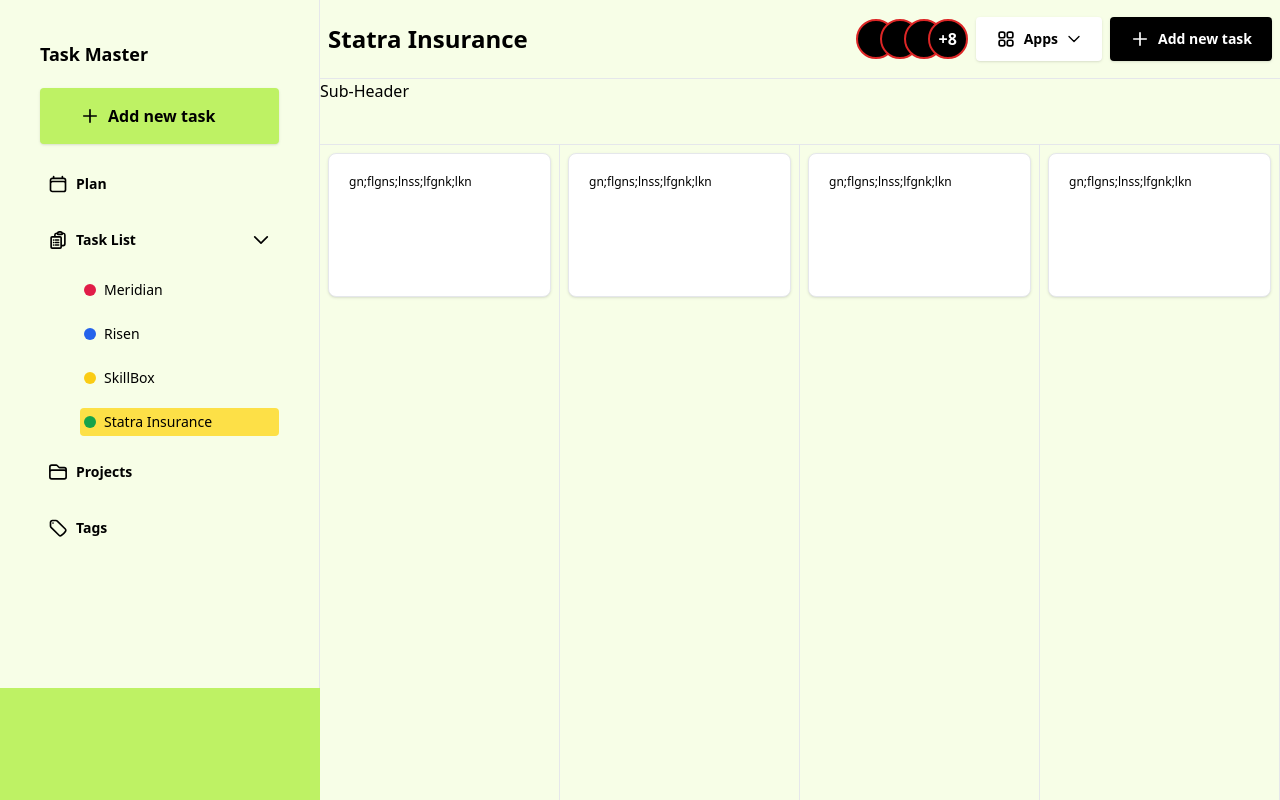
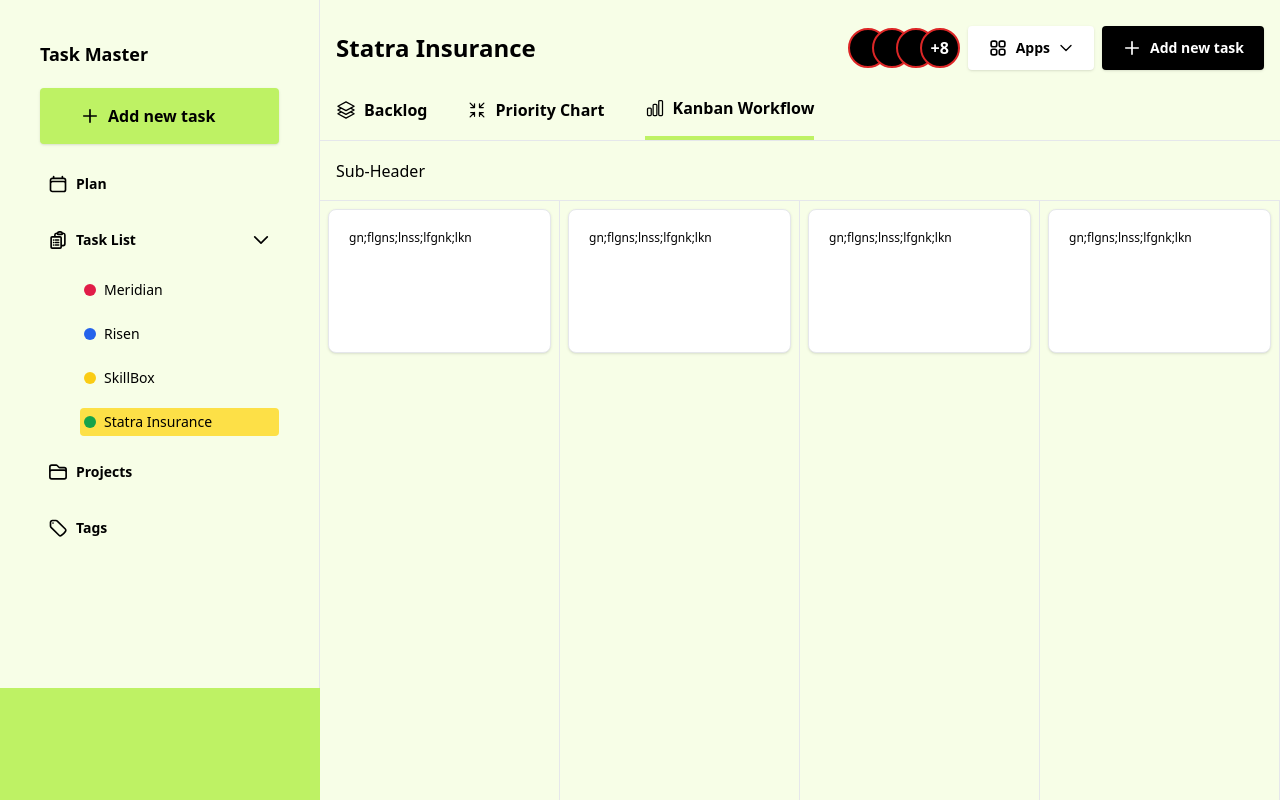
Before and after one commit to koomabenjamin/taskmanager, a Vue app: page / in a window 1280 px wide. Built offline with nearby package versions, Linux system fonts and the light colour scheme.

Commit message:
Add icons to tabs

```diff
--- a/src/views/MainView.vue
+++ b/src/views/MainView.vue
@@ -17,7 +17,9 @@
       </div>
     </div>
     <div class="w-3/4 flex flex-col">
-      <div class="w-full h-24 border-b flex items-center justify-between px-2">
+      <div class="w-full h-auto border-b">
+
+        <div class="w-full h-24 flex items-center justify-between px-4">
           <div class="text-2xl font-bold">Statra Insurance</div>
           <div class="flex space-x-2 items-center">
             <div class="flex -space-x-4">
@@ -33,7 +35,23 @@
           </div>
         </div>
 
-      <div class="w-full h-20 border-b">Sub-Header</div>
+        <div class="w-full flex space-x-10 px-4 font-bold">
+          <div class="pb-4 flex space-x-2 items-center">
+            <Square3Stack3DIcon class="w-5 h-5 flex"/>
+            <span>Backlog</span>
+          </div>
+          <div class="pb-4 flex space-x-2 items-center">
+            <ArrowsPointingInIcon class="w-5 h-5"/>
+            <span>Priority Chart</span>
+          </div>
+          <div class="border-b-4 border-lime-300 pb-4 flex space-x-2 items-center">
+            <ChartBarIcon class="w-5 h-5"/>
+            <span>Kanban Workflow</span>
+          </div>
+        </div>
+      </div>
+
+      <div class="w-full h-20 border-b flex items-center px-4">Sub-Header</div>
       <div class="w-full h-full flex overflow-auto">
         <div class="w-1/4 border-r flex-shrink-0 text-xs" v-for="column in [1,2,3,4,5]" :key="column">
             <Card draggable="true" @dragstart="hide(`card-${column}`)" :id="`card-${column}`"/>
@@ -44,6 +62,7 @@
 </template>
 
 <script setup>
+import { ArrowsPointingInIcon, ChartBarIcon, Square3Stack3DIcon } from '@heroicons/vue/24/outline'
 import Button from '../components/shared/Button.vue'
 import Fab from '../components/shared/Fab.vue'
 import Tag from '../components/shared/Tag.vue'
```
Lines whose indentation alone changed are shown as unchanged.
